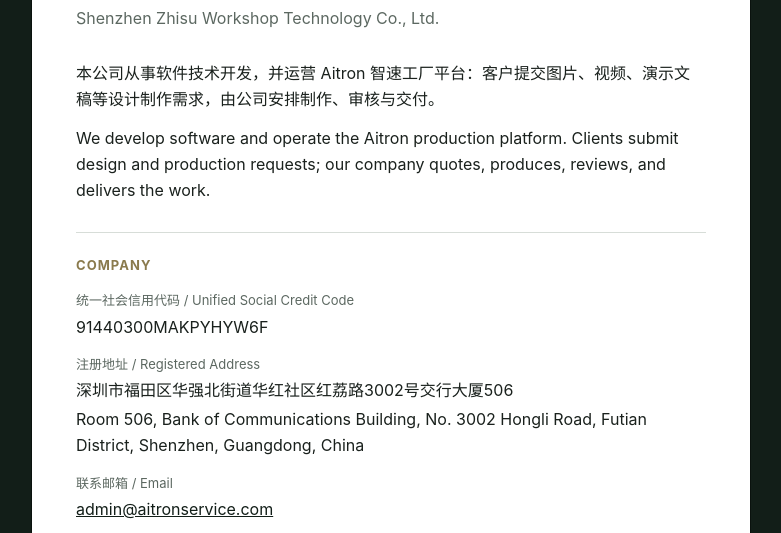
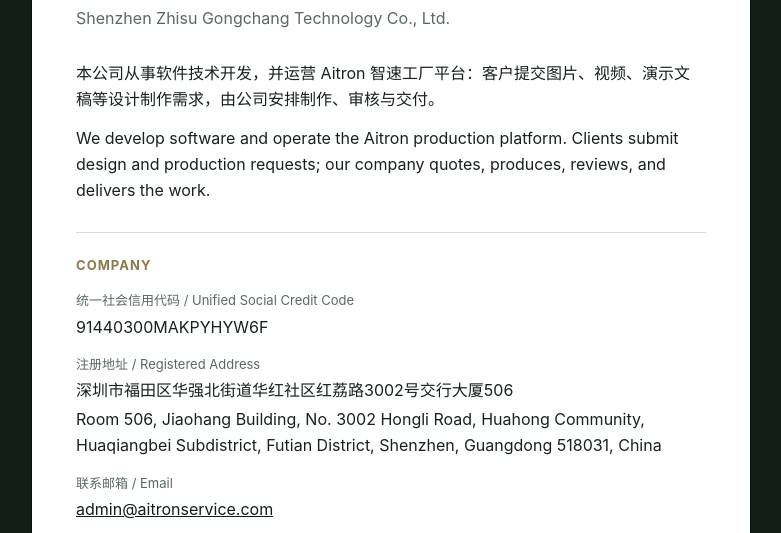
Before and after one commit to Cheee103806/aitronservice-site, a plain HTML site: page index.html in a window 1280 px wide. Shown: the part 257-790 px from the top of the page, without its empty margins (249-1030 px from the left). Drawn offline with Linux system fonts and the light colour scheme.

Commit message:
Match the English name and address to the D-U-N-S record
Co-authored-by: Cursor <cursoragent@cursor.com>

```diff
--- a/index.html
+++ b/index.html
@@ -4,7 +4,7 @@
   <meta charset="utf-8">
   <meta name="viewport" content="width=device-width, initial-scale=1">
   <title>智速工场 · 深圳市智速工场科技有限公司</title>
-  <meta name="description" content="Shenzhen Zhisu Workshop Technology Co., Ltd. Official company site.">
+  <meta name="description" content="Shenzhen Zhisu Gongchang Technology Co., Ltd. Official company site.">
   <link rel="icon" href="logo.png">
   <style>
     :root {
@@ -87,7 +87,7 @@
       </div>
     </header>
     <h1>深圳市智速工场科技有限公司</h1>
-    <p class="en">Shenzhen Zhisu Workshop Technology Co., Ltd.</p>
+    <p class="en">Shenzhen Zhisu Gongchang Technology Co., Ltd.</p>
     <p>本公司从事软件技术开发，并运营 Aitron 智速工厂平台：客户提交图片、视频、演示文稿等设计制作需求，由公司安排制作、审核与交付。</p>
     <p>We develop software and operate the Aitron production platform. Clients submit design and production requests; our company quotes, produces, reviews, and delivers the work.</p>
     <h2>Company</h2>
@@ -96,7 +96,7 @@
       <dd>91440300MAKPYHYW6F</dd>
       <dt>注册地址 / Registered Address</dt>
       <dd>深圳市福田区华强北街道华红社区红荔路3002号交行大厦506</dd>
-      <dd>Room 506, Bank of Communications Building, No. 3002 Hongli Road, Futian District, Shenzhen, Guangdong, China</dd>
+      <dd>Room 506, Jiaohang Building, No. 3002 Hongli Road, Huahong Community, Huaqiangbei Subdistrict, Futian District, Shenzhen, Guangdong 518031, China</dd>
       <dt>联系邮箱 / Email</dt>
       <dd><a href="mailto:admin@aitronservice.com">admin@aitronservice.com</a></dd>
       <dt>网站 / Website</dt>
```
